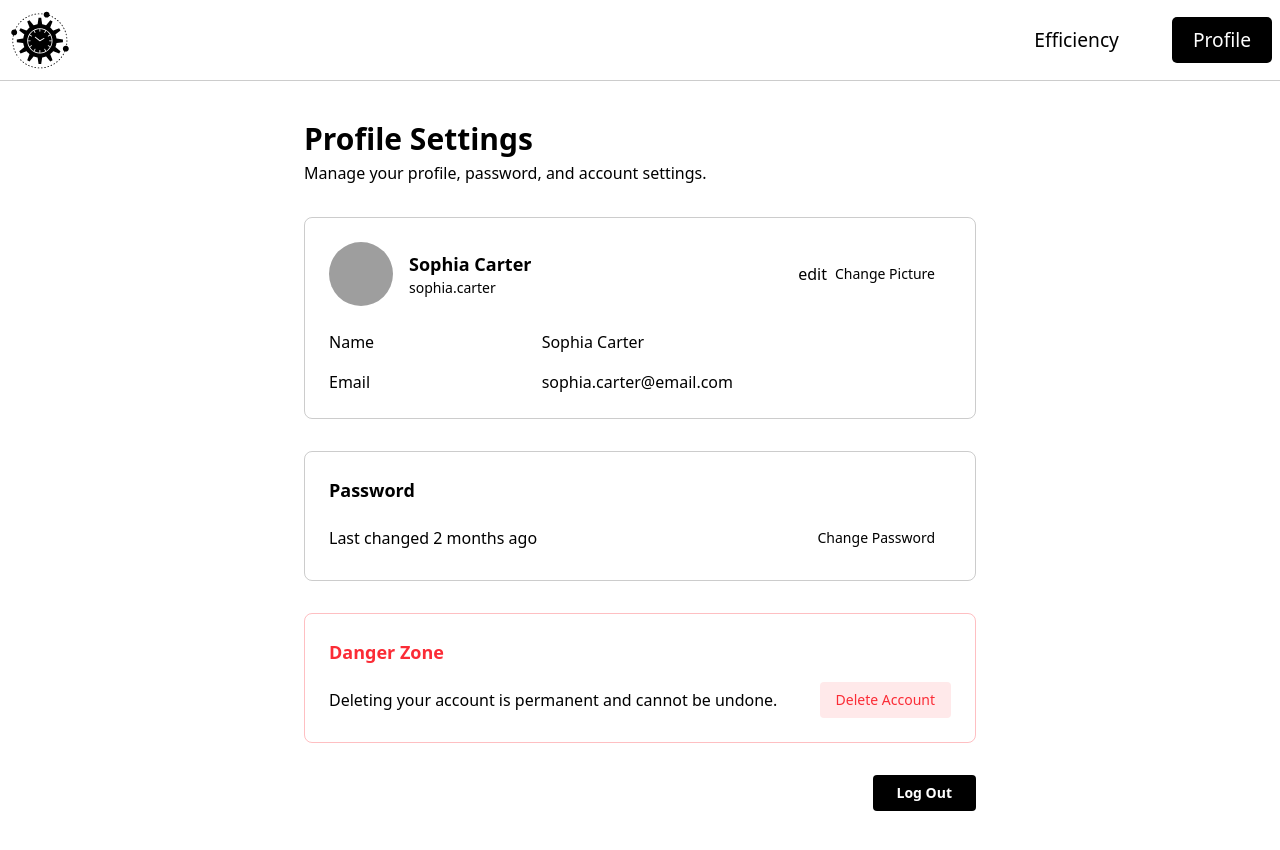
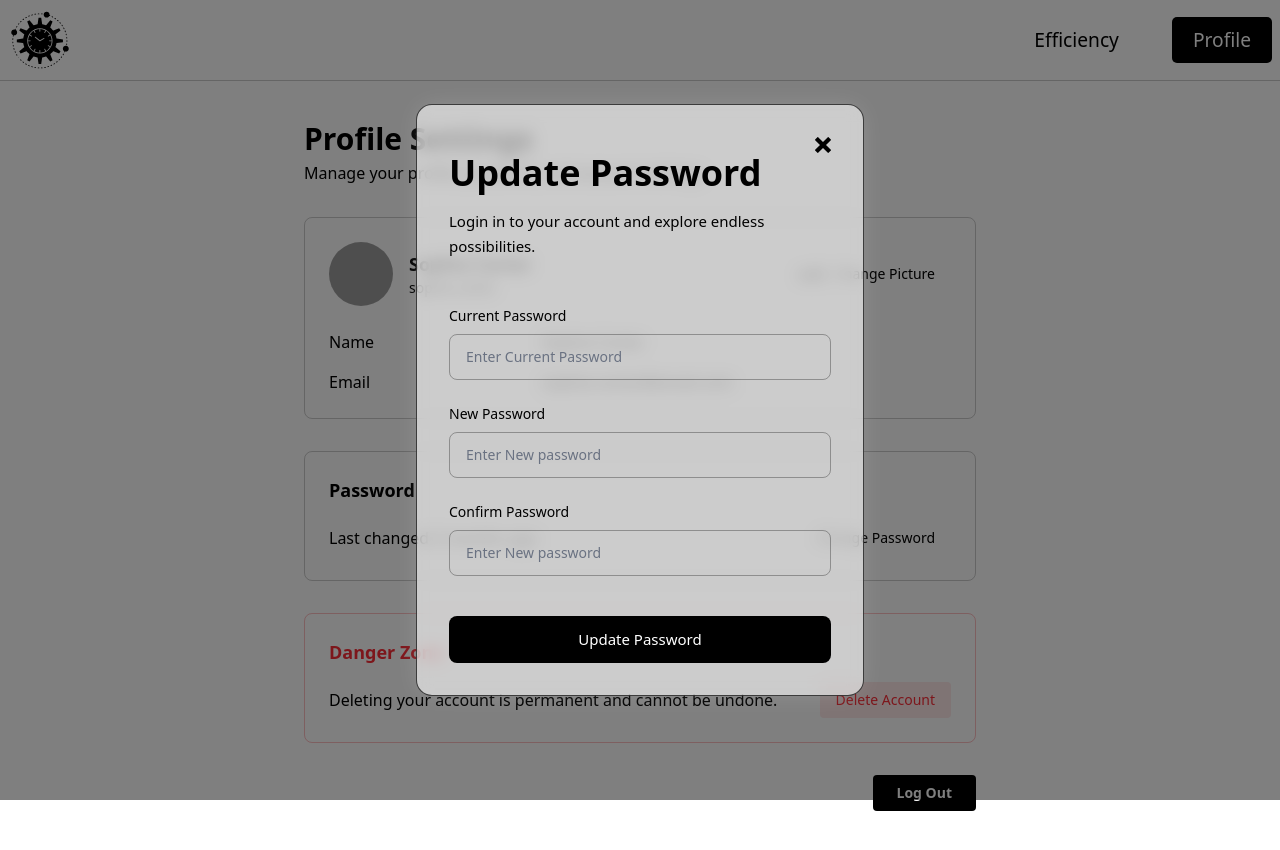
Before and after one commit to AbuakarCodes/EfficiencyTracking, a React (Vite) app in the folder FRONTEND/: page /profile in a window 1280 px wide. Both pictures are taken after a click on the button "Change Password". Shown: the top 850 px of the page. Built offline with nearby package versions, Linux system fonts and the light colour scheme; no server answers; grey boxes are pictures that could not be loaded.

Commit message:
change password UI

```diff
--- /dev/null
+++ b/FRONTEND/src/Components/ChangePassword.jsx
@@ -0,0 +1,118 @@
+import axios from "axios"
+import { useNavigate } from "react-router"
+import { useForm } from "react-hook-form"
+import { ImCross } from "react-icons/im";
+
+import DotLoder from "../utils/Loders/dotLoder"
+
+export default function ChangePassword({ setisPasswordUpdating }) {
+  const navigate = useNavigate()
+  const {
+    register,
+    handleSubmit,
+    watch,
+    reset,
+    formState: { errors, isSubmitting },
+  } = useForm()
+
+  async function submithandler(data) {}
+
+  function PassWordPopUPhandler(params) {
+    setisPasswordUpdating((prev)=>{
+      sessionStorage.setItem("isPasswordUpdating", false)
+      return false
+     })
+  }
+
+  return (
+    <>
+      {isSubmitting && <DotLoder></DotLoder>}
+      <div className="fixed inset-0 bg-black/50 min-h-screen flex flex-col items-center justify-center">
+        <div className="py-6 px-4">
+          {/* ---- Form Section ---- */}
+          <div className=" bg-white/60 border border-black/70 rounded-2xl p-8  max-w-md shadow-[0_0_25px_-5px_rgba(255,255,255,0.2)]  backdrop-blur max-lg:mx-auto">
+            <div className=" flex justify-end ">
+              <button
+                onClick={PassWordPopUPhandler}
+                className="cursor-pointer"
+              >
+                <ImCross />
+              </button>
+            </div>
+            <form
+              onSubmit={handleSubmit(submithandler)}
+              className="space-y-6  "
+            >
+              <div className="mb-12">
+                <h1 className="text-4xl font-semibold text-black">
+                  Update Password
+                </h1>
+                <p className="text-black mt-4 text-[15px] leading-relaxed">
+                  Login in to your account and explore endless possibilities.
+                </p>
+              </div>
+
+              <div>
+                <label className="text-black text-sm font-medium mb-2 block">
+                  Current Password
+                </label>
+                <div className="relative flex items-center">
+                  <input
+                    {...register("currentPassword", { required: true })}
+                    name="currentPassword"
+                    required={true}
+                    type="password"
+                    className="w-full text-sm text-black border border-black/30 pl-4 pr-10 py-3 rounded-lg  focus:border-black placeholder-gray-500"
+                    placeholder="Enter Current Password"
+                  />
+                </div>
+              </div>
+
+              <div>
+                <label className="text-black text-sm font-medium mb-2 block">
+                  New Password
+                </label>
+                <div className="relative flex items-center">
+                  <input
+                    {...register("newPassword", { required: true })}
+                    name="newPassword"
+                    required={true}
+                    type="password"
+                    className="w-full text-sm text-black border border-black/30 pl-4 pr-10 py-3 rounded-lg  focus:border-black placeholder-gray-500"
+                    placeholder="Enter New password"
+                  />
+                </div>
+              </div>
+
+              <div>
+                <label className="text-black text-sm font-medium mb-2 block">
+                  Confirm Password
+                </label>
+                <div className="relative flex items-center">
+                  <input
+                    {...register("confirmPasword", { required: true })}
+                    name="confirmPasword"
+                    required={true}
+                    type="password"
+                    className="w-full text-sm text-black border border-black/30 pl-4 pr-10 py-3 rounded-lg  focus:border-black placeholder-gray-500"
+                    placeholder="Enter New password"
+                  />
+                </div>
+              </div>
+
+              <div className="mt-10">
+                <button
+                  disabled={isSubmitting}
+                  type="submit"
+                  className="w-full py-3 px-4 text-[15px] font-medium rounded-lg bg-black text-white hover:bg-black/90 transition-all duration-200 cursor-pointer"
+                >
+                  Update Password
+                </button>
+              </div>
+            </form>
+          </div>
+        </div>
+      </div>
+    </>
+  )
+}
--- a/FRONTEND/src/Components/navbar.jsx
+++ b/FRONTEND/src/Components/navbar.jsx
@@ -22,7 +22,7 @@ export default function Navbar() {
         <div className="max-w-screen-xl flex flex-wrap items-center justify-between mx-auto p-2">
           {/* Logo */}
           <Link to={"/"} className="text-[1.4rem] h-[4rem] w-[4rem]">
-            <img src={Logo} alt="" srcset="" />
+            <img src={Logo} alt="Logo"  />
           </Link>
 
           {/* Toggle Button (for mobile) */}
--- a/FRONTEND/src/Pages/profile.jsx
+++ b/FRONTEND/src/Pages/profile.jsx
@@ -6,23 +6,24 @@ import axios from "axios"
 import Navbar from "../Components/navbar"
 import DotLoder from "../utils/Loders/dotLoder"
 import { useAuthContext } from "../Contexts/AuthProvider.jsx"
+import ChangePassword from "../Components/ChangePassword.jsx"
 
 export default function Profile() {
   const navigate = useNavigate()
   const { setIsLoggedIn } = useAuthContext()
-  const [Logout_Loding, setLogout_Loding] = useState(false)
-  const [deleteAccount_Loding, setdeleteAccount_Loding] = useState(false)
+  const [isLoding, setisLoding] = useState(false)
+  const [isPasswordUpdating, setisPasswordUpdating] = useState(false)
 
   async function logoutHandler() {
     try {
-      setLogout_Loding(true)
+      setisLoding(true)
       const res = await axios.get(logout_URL, Credentials)
       // alert("User Loggedout")
       setIsLoggedIn(false)
-      setLogout_Loding(false)
+      setisLoding(false)
       navigate("/")
     } catch (error) {
-      setLogout_Loding(false)
+      setisLoding(false)
       alert(error.response?.data?.message || "Something went wrong")
       console.error(error.response?.data?.message || "Something went wrong")
     }
@@ -30,22 +31,30 @@ export default function Profile() {
 
   async function deleteAccountHandler() {
     try {
-      setdeleteAccount_Loding(true)
+      setisLoding(true)
       const res = await axios.get(delete_URL, Credentials)
       setIsLoggedIn(false)
-      setdeleteAccount_Loding(false)
+      setisLoding(false)
       navigate("/")
     } catch (error) {
-      setdeleteAccount_Loding(false)
+      setisLoding(false)
       alert(error.response?.data?.message || "Something went wrong")
       console.error(error.response?.data?.message || "Something went wrong")
     }
   }
 
+  function PassWordPopUPHandler() {
+     setisPasswordUpdating((prev)=>{
+      sessionStorage.setItem("isPasswordUpdating", !prev)
+      return !prev
+     })
+  }
+
   return (
     <>
+      {isPasswordUpdating && <ChangePassword setisPasswordUpdating={setisPasswordUpdating} />}
       <Navbar></Navbar>
-      {(Logout_Loding || deleteAccount_Loding) && <DotLoder></DotLoder>}
+      {isLoding && <DotLoder></DotLoder>}
       <div className="bg-background-light font-display text-primary ">
         <div className="flex min-h-screen w-full flex-col">
           <main className="flex flex-1 justify-center p-4 sm:p-6 md:p-10">
@@ -116,7 +125,10 @@ export default function Profile() {
                   <p className="text-primary/60 dark:text-background-light/60">
                     Last changed 2 months ago
                   </p>
-                  <button className="flex items-center justify-center rounded bg-primary/10 dark:bg-background-light/10 px-4 py-2 text-sm font-medium hover:bg-primary/20 dark:hover:bg-background-light/20">
+                  <button
+                    onClick={PassWordPopUPHandler}
+                    className=" hover:bg-black hover:text-white p-2 transition-all duration-200 cursor-pointer  flex items-center justify-center rounded bg-primary/10 dark:bg-background-light/10 px-4 py-2 text-sm font-medium hover:bg-primary/20 dark:hover:bg-background-light/20"
+                  >
                     Change Password
                   </button>
                 </div>
@@ -140,9 +152,9 @@ export default function Profile() {
               <div className="flex justify-end ">
                 <button
                   onClick={logoutHandler}
-                  disabled={Logout_Loding}
+                  disabled={isLoding}
                   className={`${
-                    Logout_Loding ? "cursor-not-allowed" : ""
+                    isLoding ? "cursor-not-allowed" : ""
                   } flex items-center justify-center  bg-black  text-sm  text-white
                   hover:bg-black/90 w-full sm:w-auto rounded  px-6 py-2 font-bold cursor-pointer`}
                 >
--- a/FRONTEND/src/main.jsx
+++ b/FRONTEND/src/main.jsx
@@ -9,6 +9,7 @@ import Efficiency from "./Pages/Efficiency"
 import Profile from "./Pages/profile"
 import { AuthProvider } from "./Contexts/AuthProvider"
 import { ProtectedRoute } from "./utils/ProtectedRoute"
+import ChangePassword from "./Components/ChangePassword"
 
 const root = document.getElementById("root")
 
@@ -29,6 +30,7 @@ ReactDOM.createRoot(root).render(
           <Route path="/profile" element={<Profile />} />
           <Route path="/login" element={<Login />} />
           <Route path="/signin" element={<Signin />} />
+          <Route path="/test" element={< ChangePassword/>} />
           <Route path="*" element={<div>fuc*k off</div>} />
         </Routes>
       </BrowserRouter>
```
Also changed, not shown: 1 other file (tests, documents, lock files or other folders).
